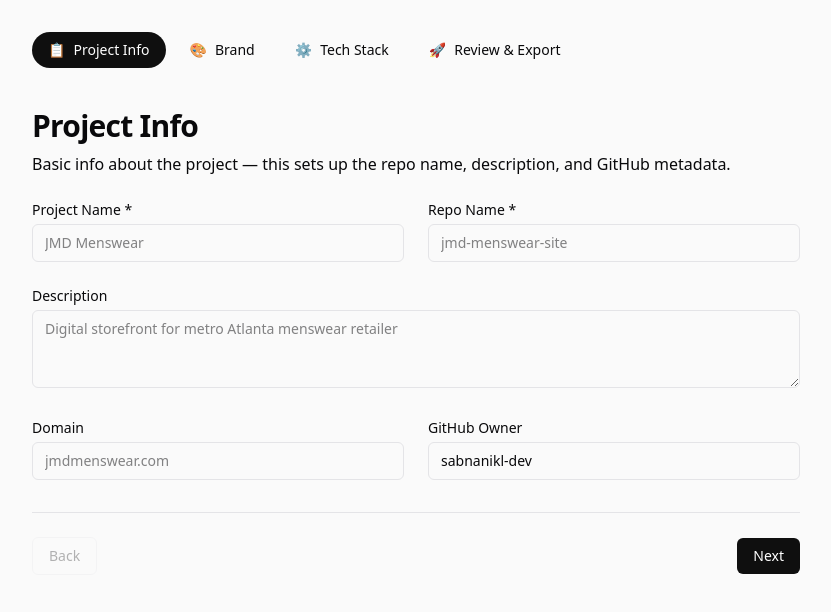
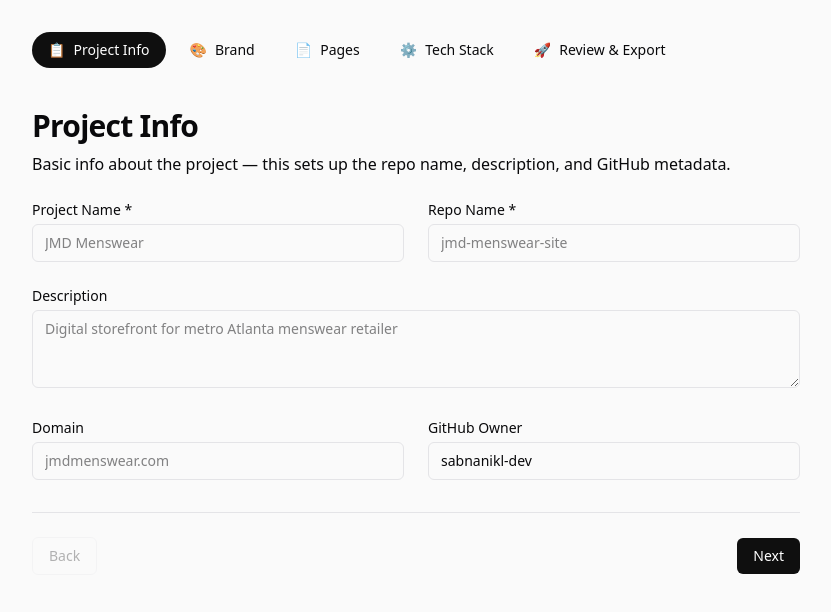
Before and after one commit to sabnanikl-dev/Config-frontend, a Next.js app: page /new in a window 1280 px wide. Shown: the top 612 px of the page, without its empty margins (224-1055 px from the left). Built offline with nearby package versions, Linux system fonts and the light colour scheme.

Commit message:
fix: wire Pages step into wizard layout
- Uncomment StepPages import and render in wizard steps
- Fixes Codex review comment on PR #12

```diff
--- a/src/app/new/page.tsx
+++ b/src/app/new/page.tsx
@@ -7,14 +7,13 @@ import { ProjectConfigSchema, defaultConfig, type ProjectConfig } from "@/lib/co
 import { StepProject } from "@/components/form/step-project"
 import { StepBrand } from "@/components/form/step-brand"
 import { StepTech } from "@/components/form/step-tech"
-// StepPages is not yet exported to keep the wizard minimal for now — Issue #4
-// import { StepPages } from "@/components/form/step-pages"
+import { StepPages } from "@/components/form/step-pages"
 import { StepReview } from "@/components/form/step-review"
 
 const steps = [
   { id: "project" as const, label: "Project Info", icon: "📋" },
   { id: "brand" as const, label: "Brand", icon: "🎨" },
-  // { id: "pages", label: "Pages", icon: "📄" },
+  { id: "pages", label: "Pages", icon: "📄" },
   { id: "tech" as const, label: "Tech Stack", icon: "⚙️" },
   { id: "review" as const, label: "Review & Export", icon: "🚀" },
 ]
@@ -80,9 +79,9 @@ export default function NewPage() {
         {currentStep === "brand" && (
           <StepBrand register={form.register} errors={form.formState.errors} />
         )}
-        {/* {currentStep === "pages" && (
+        {currentStep === "pages" && (
           <StepPages form={form} errors={form.formState.errors} />
-        )} */}
+        )}
         {currentStep === "tech" && (
           <StepTech register={form.register} errors={form.formState.errors} />
         )}
```
